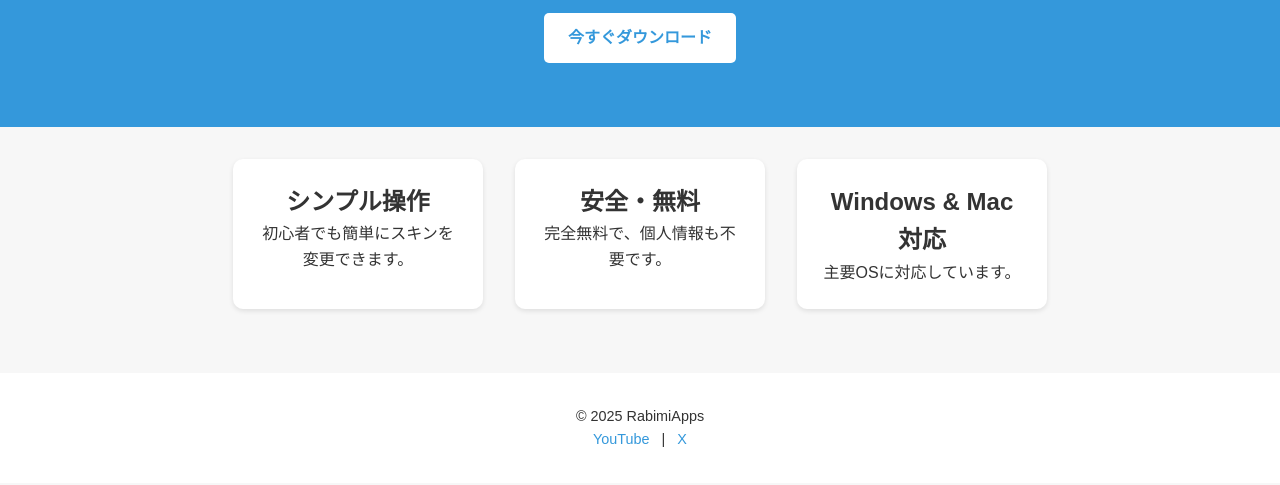
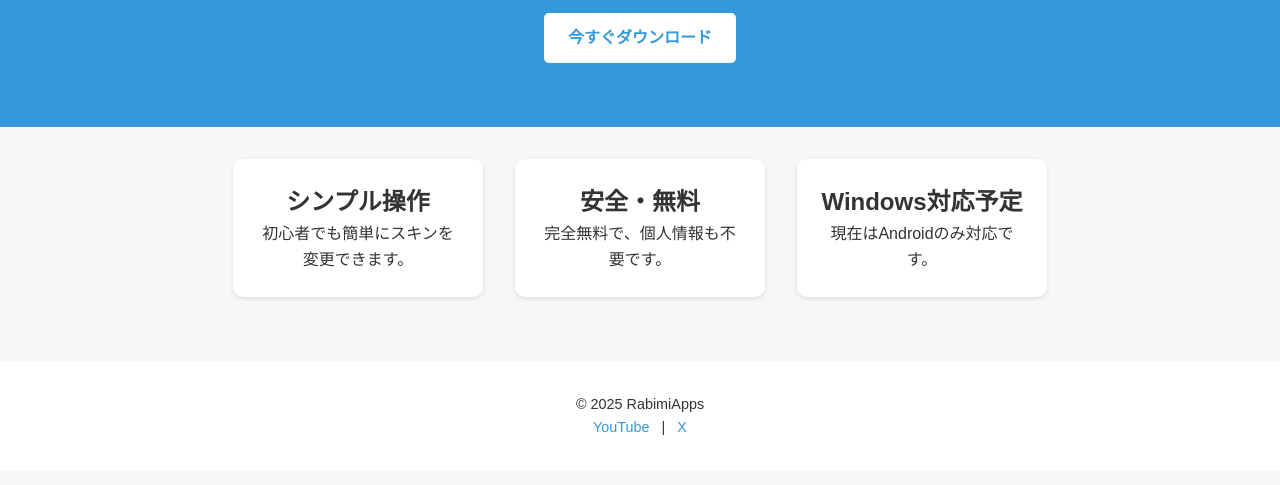
Before and after one commit to RabimiApps/JavaSkinChanger, a plain HTML site: page index.html in a window 1280 px wide. Shown: the part 201-686 px from the top of the page. Drawn offline with Linux system fonts and the light colour scheme; a script that the page names is missing.

Commit message:
Update index.html

```diff
--- a/index.html
+++ b/index.html
@@ -36,8 +36,8 @@
         <p>完全無料で、個人情報も不要です。</p>
       </div>
       <div class="feature">
-        <h2>Windows & Mac対応</h2>
-        <p>主要OSに対応しています。</p>
+        <h2>Windows対応予定</h2>
+        <p>現在はAndroidのみ対応です。</p>
       </div>
     </section>
   </main>
```
